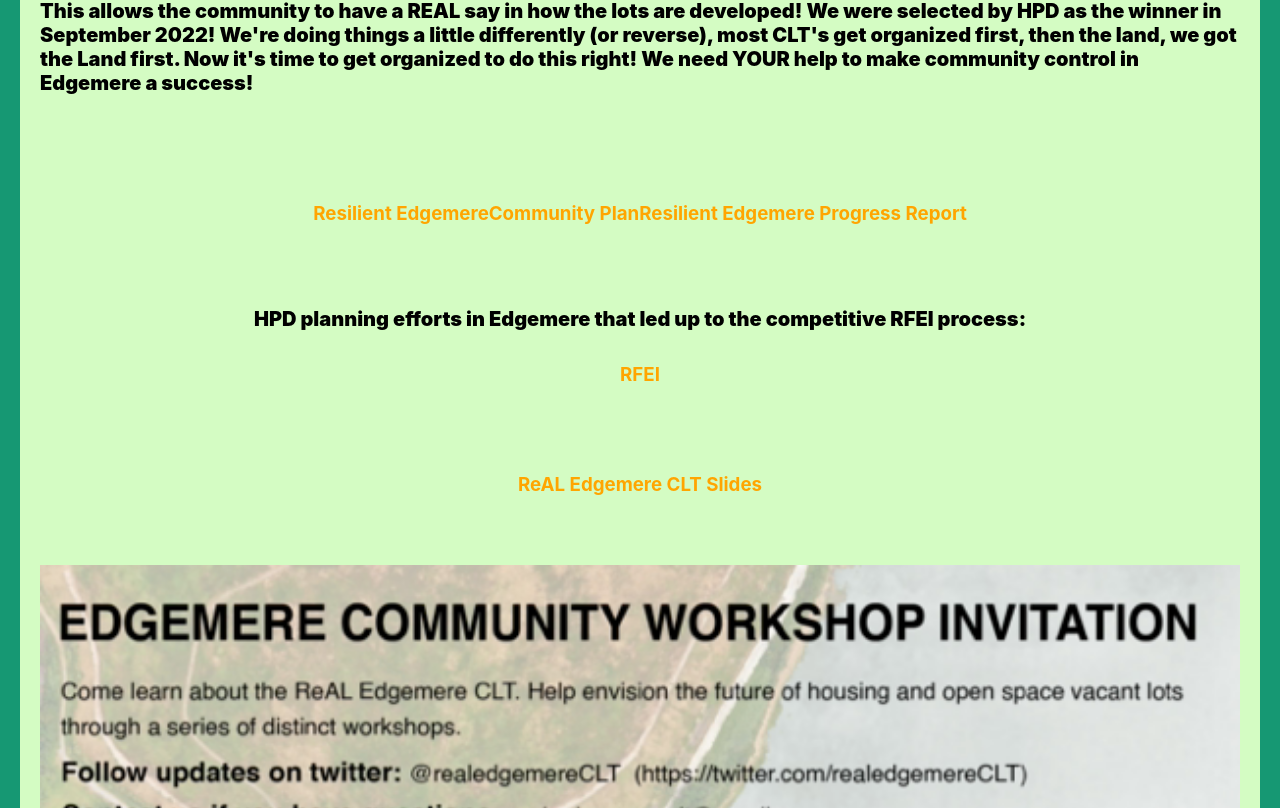
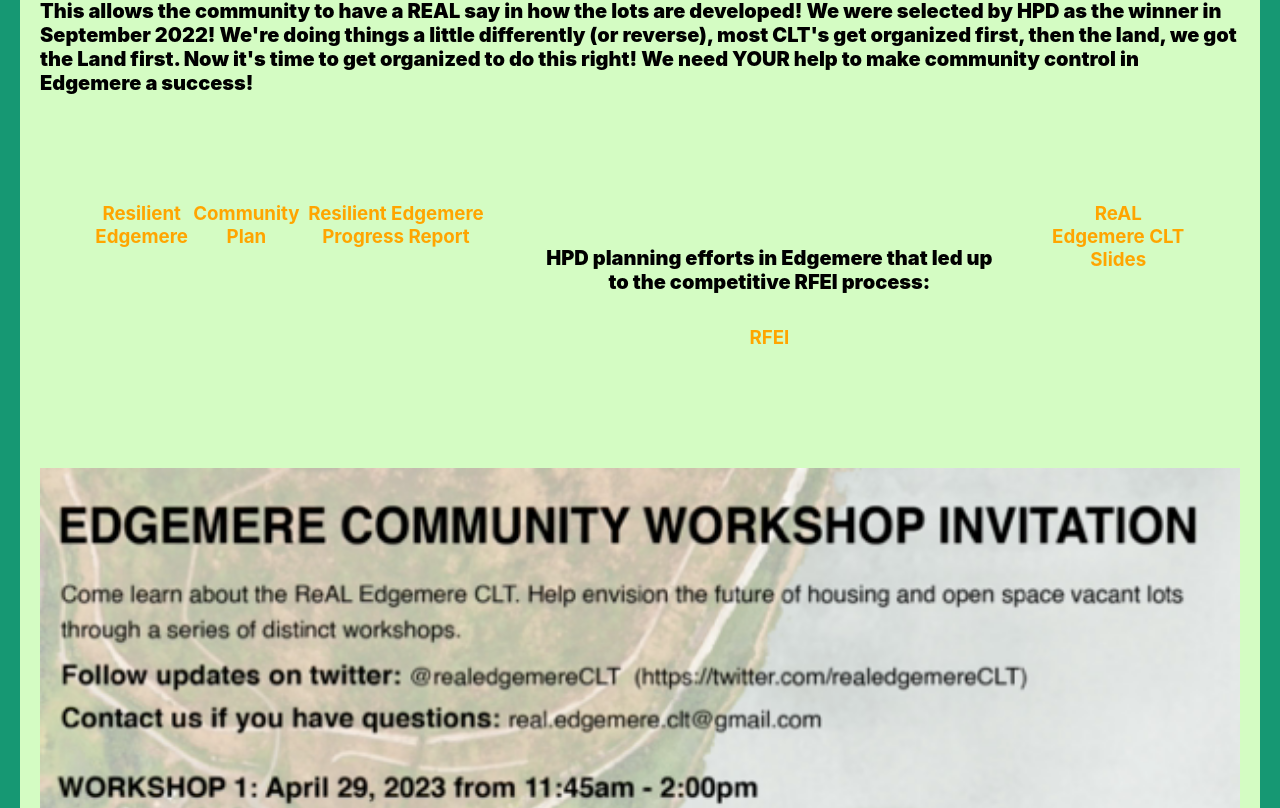
Before and after one commit to TaylorWill94/CLTmobile, a React (Create React App) app: page /about in a window 1280 px wide. Shown: the part 452-1260 px from the top of the page. Built offline with nearby package versions, Linux system fonts and the light colour scheme.

Commit message:
Adjust about page using flex for desktop size

```diff
--- a/src/components/About/About.css
+++ b/src/components/About/About.css
@@ -319,6 +319,7 @@
   .informal-sec {
     display: flex;
     flex-direction: row;
+    flex-wrap: nowrap;
     padding: 50px;
   }
 
```
